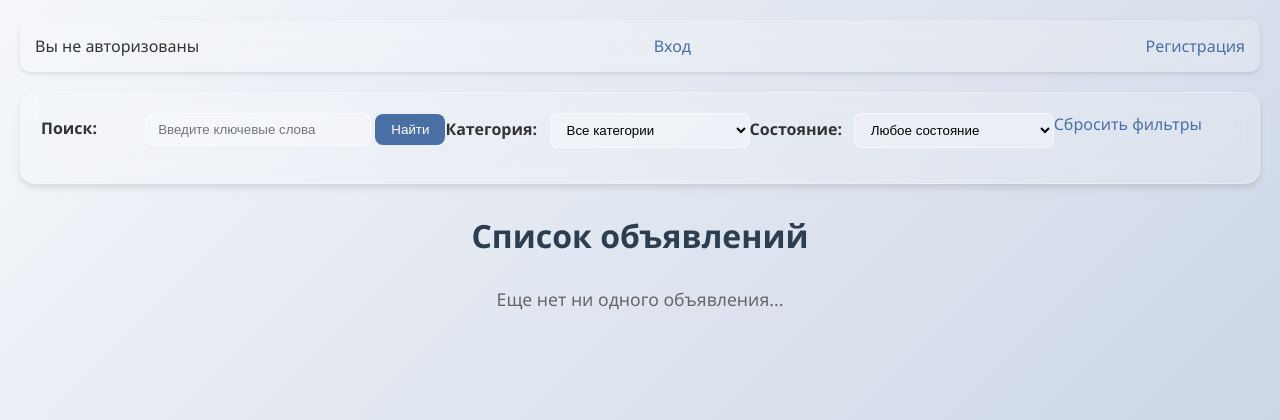
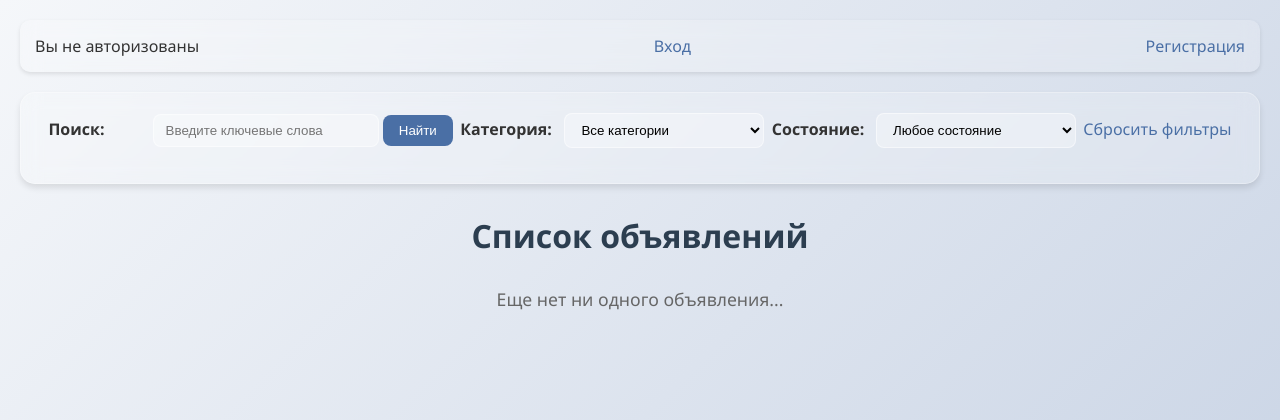
Before and after one commit to scorp5438/exchange_platform, a Django app: page / in a window 1280 px wide. Shown: the top 420 px of the page. Run offline with Django 4.2, Linux system fonts and the light colour scheme; data that the repository does not hold is empty.

Commit message:
Update style...

```diff
--- a/exchange_platform/ads/templates/ads/index.html
+++ b/exchange_platform/ads/templates/ads/index.html
@@ -13,6 +13,8 @@
         background: rgba(255, 255, 255, 0.2);
         backdrop-filter: blur(10px);
         display: flex;
+        justify-content: space-evenly;
+        align-items: baseline;
         border-radius: 15px;
         padding: 20px;
         margin-bottom: 30px;
```
Also changed, not shown: exchange_platform/uploads/images/aga.jpg (added), exchange_platform/uploads/images/car.jpg (added), exchange_platform/uploads/images/gaz.jpg (added), exchange_platform/uploads/images/ip_8G13iL2.jpg (added).
